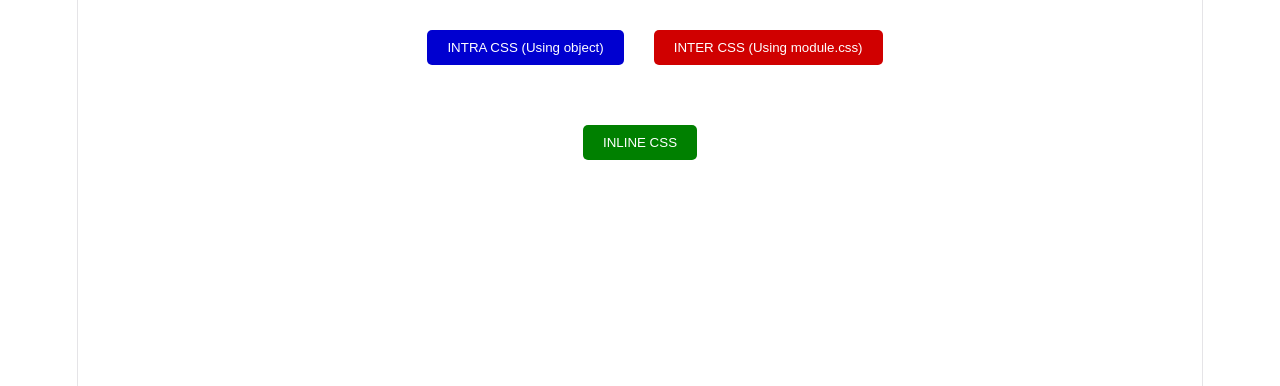
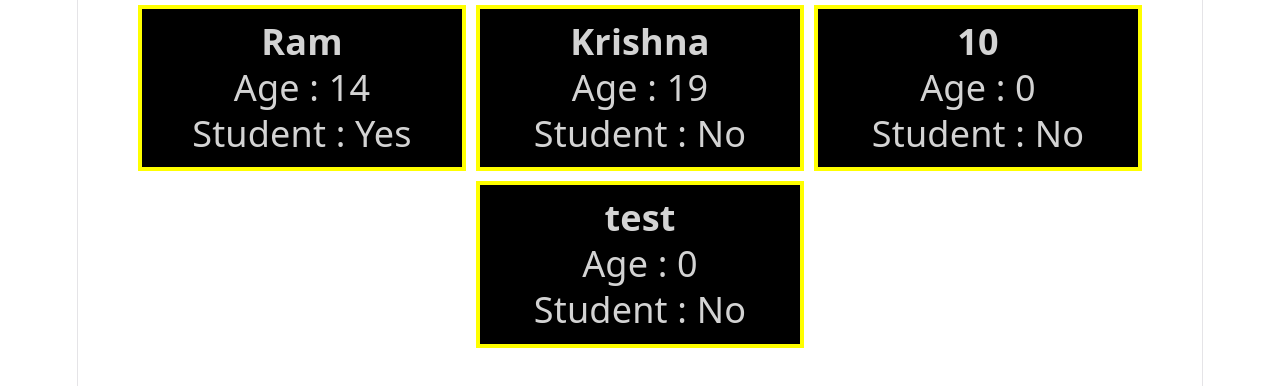
Before and after one commit to KamSofts/nodejs-examples, a React (Vite) app in the folder client/: page / in a window 1280 px wide. Shown: the top 386 px of the page. Built offline with nearby package versions, Linux system fonts and the light colour scheme.

Commit message:
Components with props example

```diff
--- a/client/src/App.jsx
+++ b/client/src/App.jsx
@@ -2,8 +2,9 @@ import './App.css'
 // import StateAndEffect from './cricket-score-board/StateAndEffect'
 // import Website from "./website/Website";
 // import Card from "./card/Card";
-import Button1 from "./button/Button1";
-import Button2 from "./button/Button2";
+// import Button1 from "./button/Button1";
+// import Button2 from "./button/Button2";
+import Student from './props-demo/Student';
 
 function App() {
   return (
@@ -11,7 +12,7 @@ function App() {
       {/* <h1>useState & useEffect</h1><StateAndEffect /> */}
       {/* <Website /> */}
       {/* <Card /><Card /><Card /><Card /><Card /><Card /> */}
-      <Button1 />
+      {/* <Button1 />
       <Button2 />
       <br />
       <button
@@ -24,7 +25,11 @@ function App() {
           cursor: "pointer",
           margin: "30px"
         }}
-      >INLINE CSS</button>
+      >INLINE CSS</button> */}
+      <Student name="Ram" age={14} isStudent={true} />
+      <Student name="Krishna" age={19} isStudent={false} />
+      <Student name={10} age="Test123" isStudent="Test" />
+      <Student name="test" age="test" isStudent="test"/>
     </div>
   )
 }
--- /dev/null
+++ b/client/src/props-demo/Student.jsx
@@ -0,0 +1,37 @@
+const Student = (props) => {
+
+  const studentContainer = {
+    backgroundColor: "yellow",
+    padding: "2px",
+    margin: "5px",
+    display: "inline-block"
+  }
+
+  const studentCard = {
+    fontSize: "2em",
+    padding: "10px",
+    margin: "2px",
+    width: "300px",
+    textAlign: "center",
+    backgroundColor: "black"
+  }
+
+  const studentData = {
+    padding: "10px",
+    color: "lightgrey"
+  }
+
+  const { name, age, isStudent } = props;
+
+  return (
+    <div style={studentContainer}>
+      <div style={studentCard}>
+        <p style={{ ...studentData, fontWeight: "bold" }}>{name || "Guest"} </p>
+        <p style={studentData}>Age : {Number(age) || 0}</p>
+        <p style={studentData}>Student : {isStudent === true ? "Yes" : "No"}</p>
+      </div>
+    </div>
+  );
+};
+
+export default Student;
```
Also changed, not shown: 1 other file (tests, documents, lock files or other folders).
